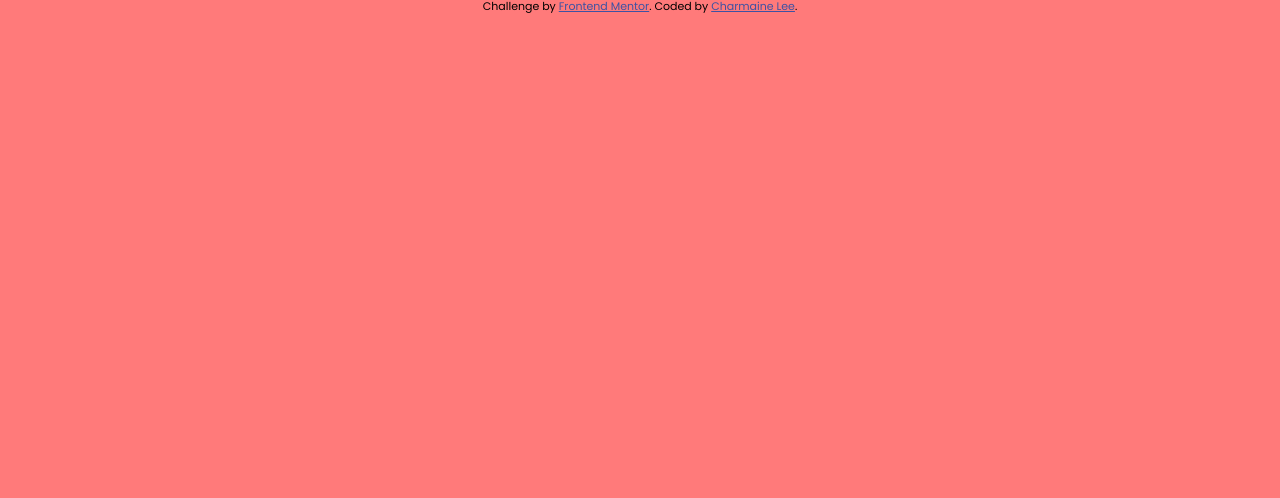
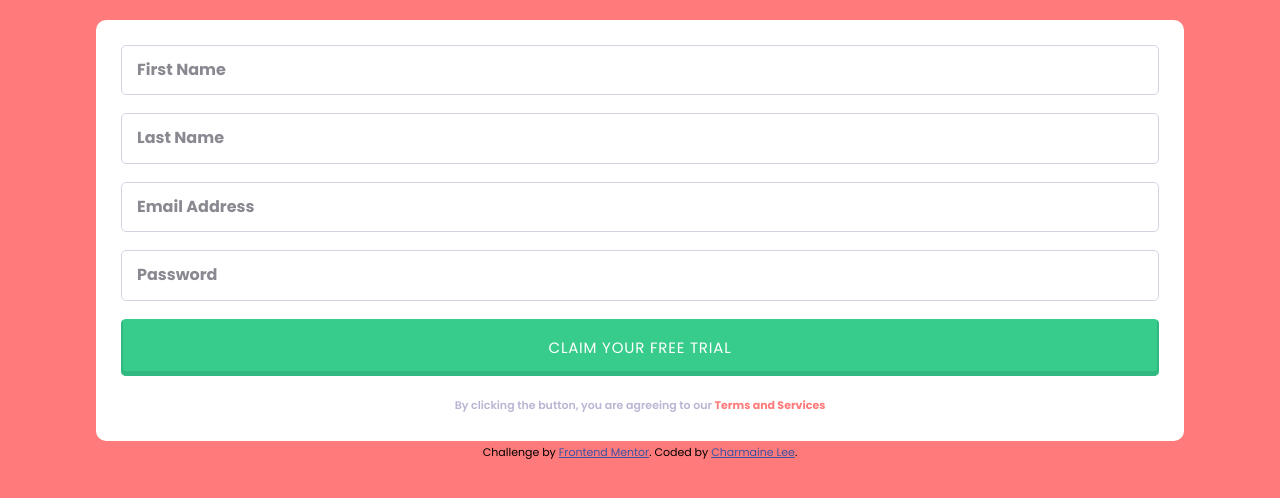
Before and after one commit to charmainelhm/intro-signup-form, a plain HTML site: page index.html in a window 1280 px wide. Drawn offline with Linux system fonts and the light colour scheme.

Commit message:
Build the form layout

```diff
--- a/css/style.css
+++ b/css/style.css
@@ -13,7 +13,8 @@
   --fs-600: 2.5rem;
   --fs-500: 1.8rem;
   --fs-400: 1.6rem;
-  --fs-300: 1.4rem;
+  --fs-300: 1.5rem;
+  --fs-200: 1.1rem;
 }
 
 *,
@@ -22,6 +23,11 @@
   box-sizing: border-box;
   margin: 0;
   padding: 0;
+}
+
+.container {
+  width: 85%;
+  margin: 0 auto;
 }
 
 /* Typography */
@@ -33,6 +39,7 @@ body {
   font-family: "Poppins", Arial, Helvetica, sans-serif;
   font-size: var(--fs-400);
   background-color: var(--color-accent-red);
+  line-height: 2;
 }
 
 h1 {
@@ -50,7 +57,7 @@ h1 {
 
 /* Button Design*/
 .btn {
-  padding: 1.5rem 0;
+  padding: 2rem 0;
   border: 0;
   border-radius: 5px;
   width: 100%;
@@ -70,3 +77,50 @@ h1 {
 .btn--green:hover {
   background-color: var(--color-accent-green-light);
 }
+
+/* Form Card */
+.card {
+  margin-top: 2rem; /* to be removed */
+  background-color: white;
+  padding: 2.5rem;
+  border-radius: 10px;
+}
+
+.card form > * {
+  margin-bottom: 1.8rem;
+}
+
+.form__input {
+  width: 100%;
+  padding: 1.5rem;
+  border: 1.5px solid var(--color-tertiary);
+  border-radius: 5px;
+  opacity: 60%;
+}
+
+.form__input::placeholder {
+  color: var(--color-secondary);
+  /* opacity: 60%; */
+  font-weight: 700;
+}
+
+.form__submit-btn {
+  font-size: var(--fs-300);
+  text-transform: uppercase;
+  letter-spacing: 0.8px;
+}
+
+.terms__msg {
+  width: 90%;
+  margin: 0 auto;
+  text-align: center;
+  color: var(--color-tertiary);
+  font-size: var(--fs-200);
+  font-weight: 600;
+}
+
+.terms__link {
+  color: var(--color-accent-red);
+  font-weight: 700;
+  text-decoration: none;
+}
--- a/index.html
+++ b/index.html
@@ -22,6 +22,41 @@
     <title>Frontend Mentor | Intro component with sign up form</title>
   </head>
   <body>
+    <div class="container card">
+      <form action="#">
+        <input
+          class="form__input"
+          type="text"
+          name="firstname"
+          placeholder="First Name"
+        />
+        <input
+          class="form__input"
+          type="text"
+          name="lastname"
+          placeholder="Last Name"
+        />
+        <input
+          class="form__input"
+          type="email"
+          name="email"
+          placeholder="Email Address"
+        />
+        <input
+          class="form__input"
+          type="password"
+          name="password"
+          placeholder="Password"
+        />
+        <button class="form__submit-btn btn btn--green">
+          Claim Your Free Trial
+        </button>
+      </form>
+      <p class="terms__msg">
+        By clicking the button, you are agreeing to our
+        <a href="#" target="_blank" class="terms__link">Terms and Services</a>
+      </p>
+    </div>
     <footer>
       <p class="attribution">
         Challenge by
```
